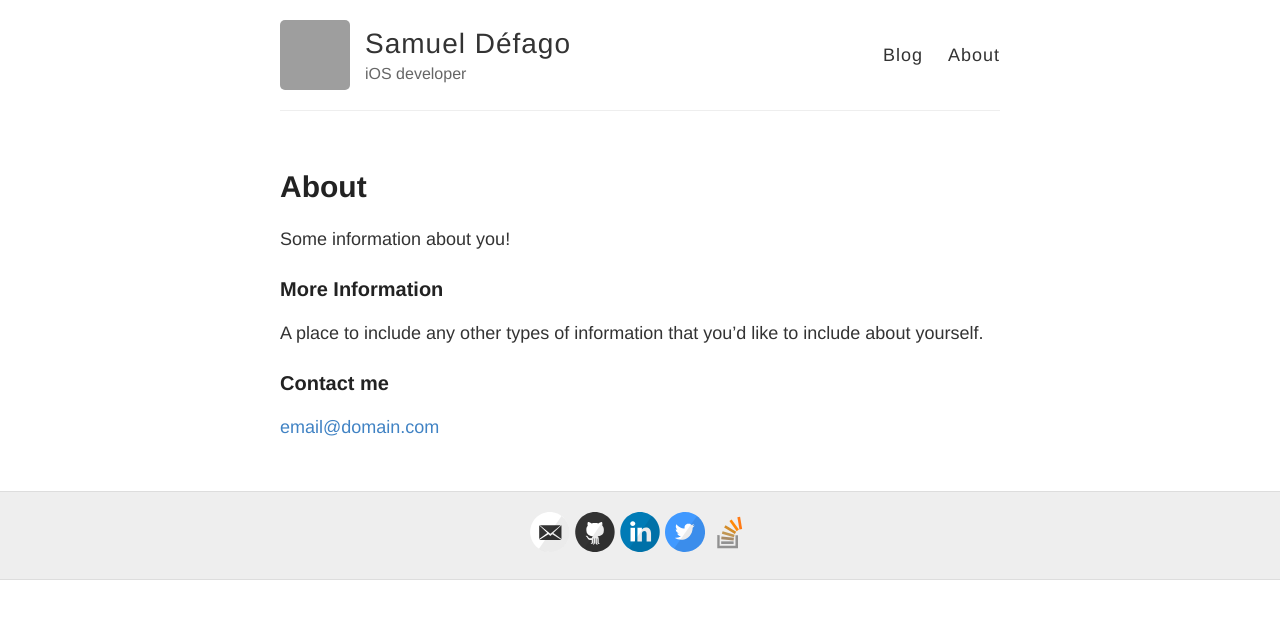
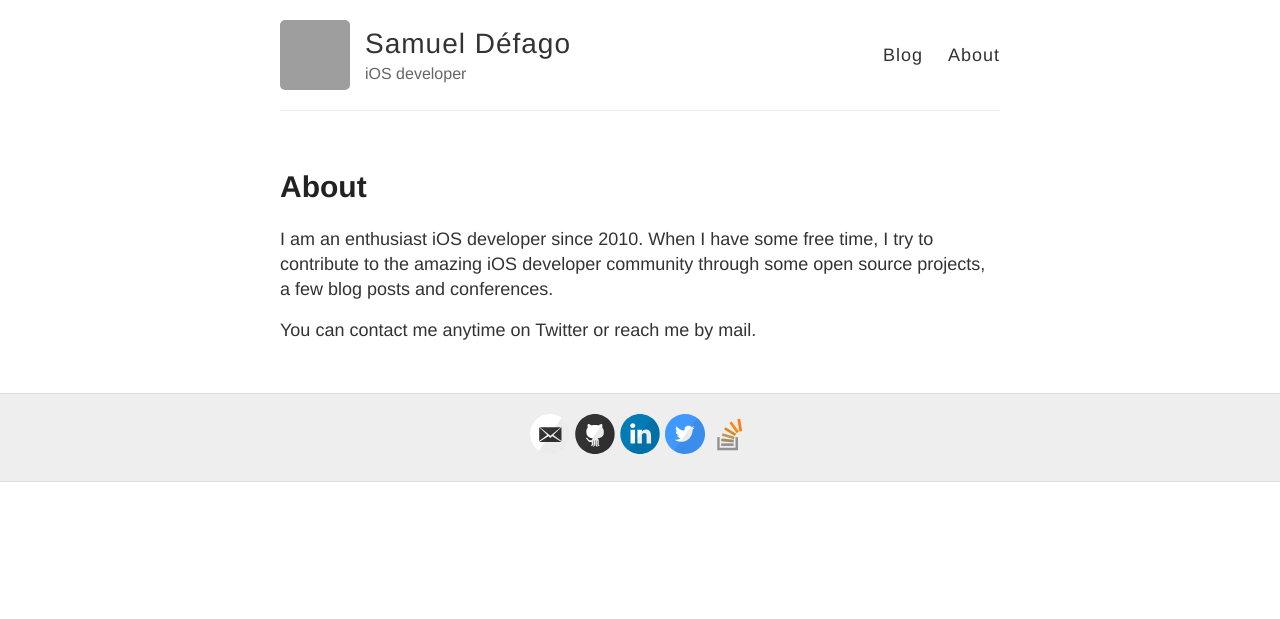
Before and after one commit to defagos/defagos.github.io, a Jekyll site: the page built from about.md, in a window 1280 px wide. Shown: the top 619 px of the page. Built offline with Jekyll 4.4.1, drawn with Linux system fonts in a browser that asks for light colours; grey boxes are pictures that could not be loaded.

Commit message:
Write about page

```diff
--- a/about.md
+++ b/about.md
@@ -4,12 +4,6 @@ title: About
 permalink: /about/
 ---
 
-Some information about you!
+I am an enthusiast iOS developer since 2010. When I have some free time, I try to contribute to the amazing iOS developer community through some open source projects, a few blog posts and conferences.
 
-### More Information
-
-A place to include any other types of information that you'd like to include about yourself.
-
-### Contact me
-
-[email@domain.com](mailto:email@domain.com)
+You can contact me anytime on Twitter or reach me by mail.
```
